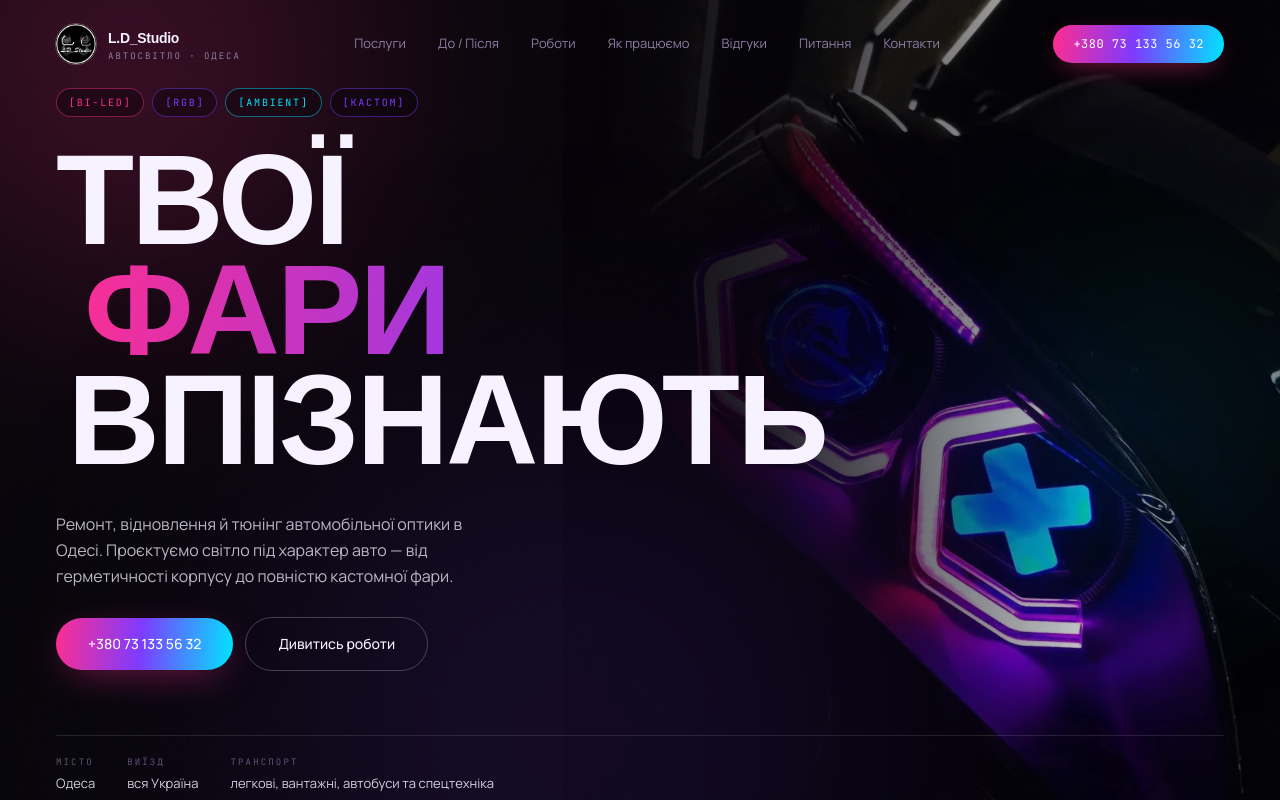
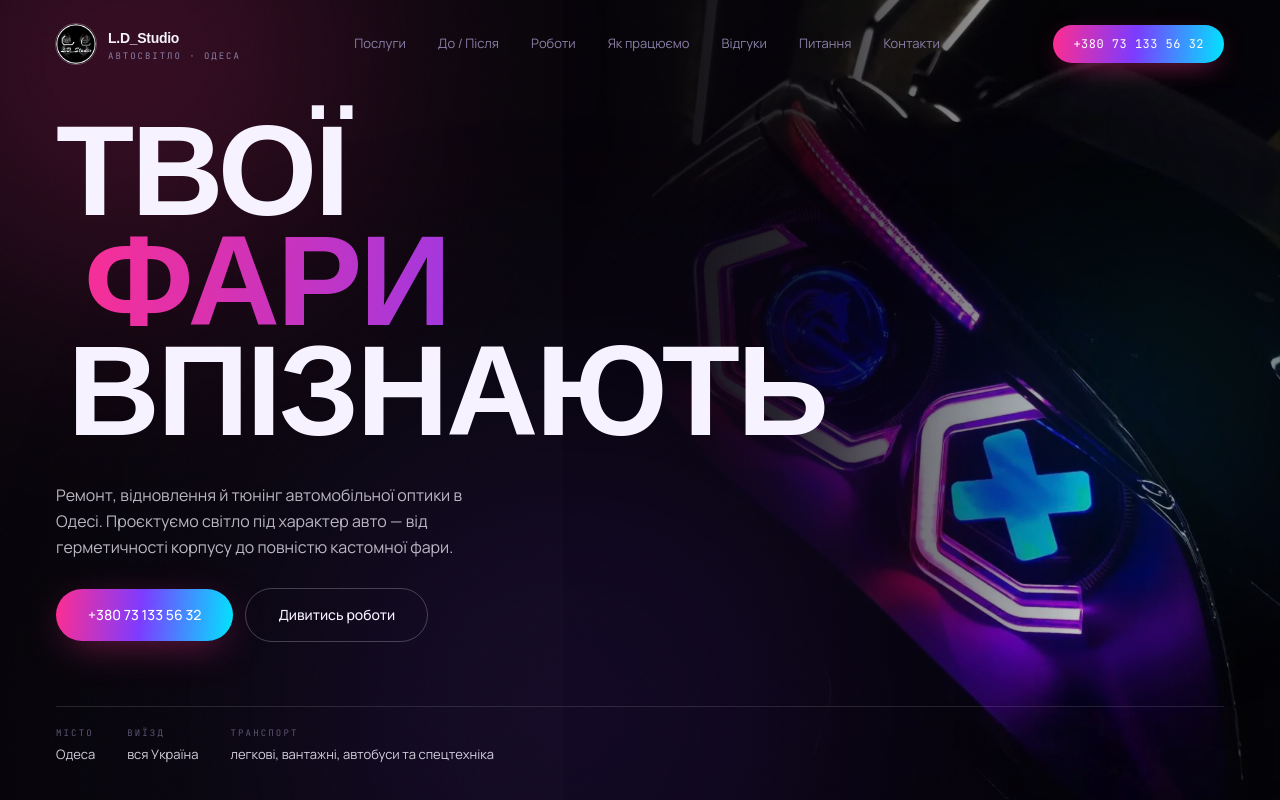
Before and after one commit to kukarachass/LD-Studio, a Next.js app: page / in a window 1280 px wide. Shown: the top 800 px of the page. Built offline with nearby package versions, Linux system fonts and the light colour scheme; a web font is replaced by a local one.

Commit message:
tags removed

```diff
--- a/src/components/sections/hero.tsx
+++ b/src/components/sections/hero.tsx
@@ -1,6 +1,6 @@
 import Image from "next/image";
-import { ButtonLink } from "@/components/ui/button";
-import { PHONE_HREF, SITE } from "@/content/site";
+import {ButtonLink} from "@/components/ui/button";
+import {PHONE_HREF, SITE} from "@/content/site";
 
 /**
  * Перший екран.
@@ -10,25 +10,17 @@ import { PHONE_HREF, SITE } from "@/content/site";
  * відкрили у фоновій вкладці або скрипти ще не встигли виконатись —
  * це головний блок, який продає, і він не має залежати від гідратації.
  */
-
-const TAGS = [
-  { label: "BI-LED", tone: "border-magenta/45 text-magenta" },
-  { label: "RGB", tone: "border-violet/45 text-violet" },
-  { label: "AMBIENT", tone: "border-cyan/45 text-cyan" },
-  { label: "КАСТОМ", tone: "border-violet/45 text-violet" },
-];
-
 /** Рядки заголовка. Різні відступи дають діагональ. */
 const TITLE_LINES = [
-  { text: "Твої", indent: "", gradient: false },
-  { text: "фари", indent: "pl-[0.14em] sm:pl-[0.22em]", gradient: true },
-  { text: "впізнають", indent: "pl-[0.05em] sm:pl-[0.09em]", gradient: false },
+    {text: "Твої", indent: "", gradient: false},
+    {text: "фари", indent: "pl-[0.14em] sm:pl-[0.22em]", gradient: true},
+    {text: "впізнають", indent: "pl-[0.05em] sm:pl-[0.09em]", gradient: false},
 ];
 
 const COVERAGE = [
-  { label: "Місто", value: SITE.coverage.city },
-  { label: "Виїзд", value: SITE.coverage.scope },
-  { label: "Транспорт", value: SITE.coverage.vehicles },
+    {label: "Місто", value: SITE.coverage.city},
+    {label: "Виїзд", value: SITE.coverage.scope},
+    {label: "Транспорт", value: SITE.coverage.vehicles},
 ];
 
 export function Hero() {
@@ -51,7 +43,8 @@ export function Hero() {
                     />
                 </div>
                 {/* Розтушовка в бік тексту */}
-        <div className="absolute inset-0 bg-[linear-gradient(180deg,rgba(5,3,8,0.9)_0%,rgba(5,3,8,0.74)_45%,rgba(5,3,8,0.97)_100%)] lg:bg-[linear-gradient(90deg,var(--color-void)_2%,rgba(5,3,8,0.88)_30%,rgba(5,3,8,0.2)_74%,rgba(5,3,8,0.5)_100%)]" />
+                <div
+                    className="absolute inset-0 bg-[linear-gradient(180deg,rgba(5,3,8,0.9)_0%,rgba(5,3,8,0.74)_45%,rgba(5,3,8,0.97)_100%)] lg:bg-[linear-gradient(90deg,var(--color-void)_2%,rgba(5,3,8,0.88)_30%,rgba(5,3,8,0.2)_74%,rgba(5,3,8,0.5)_100%)]"/>
             </div>
 
             {/* Світлові витоки */}
@@ -69,17 +62,6 @@ export function Hero() {
             />
 
             <div className="section-x relative mx-auto w-full max-w-[110rem]">
-        <ul className="animate-fade-up flex flex-wrap gap-2">
-          {TAGS.map((tag) => (
-            <li
-              key={tag.label}
-              className={`rounded-full border bg-void/40 px-3 py-1.5 font-mono text-[10px] tracking-[0.18em] backdrop-blur-sm ${tag.tone}`}
-            >
-              [{tag.label}]
-            </li>
-          ))}
-        </ul>
-
                 <h1 className="font-display mt-7 text-[clamp(1.85rem,10vw,9rem)] leading-[0.86] font-black tracking-[-0.022em] uppercase">
                     {TITLE_LINES.map((line, i) => (
                         <span key={line.text} className="block">
@@ -87,7 +69,7 @@ export function Hero() {
                   className={`animate-rise-in block ${line.indent} ${
                       line.gradient ? "text-spectrum" : ""
                   }`}
-                style={{ animationDelay: `${0.12 + i * 0.09}s` }}
+                  style={{animationDelay: `${0.12 + i * 0.09}s`}}
               >
                 {line.text}
               </span>
@@ -97,7 +79,7 @@ export function Hero() {
 
                 <div
                     className="animate-fade-up mt-9 flex max-w-xl flex-col gap-7"
-          style={{ animationDelay: "0.5s" }}
+                    style={{animationDelay: "0.5s"}}
                 >
                     <p className="max-w-md text-[15px] leading-relaxed text-paper/75 sm:text-base">
                         Ремонт, відновлення й тюнінг автомобільної оптики в Одесі.
@@ -117,7 +99,7 @@ export function Hero() {
 
                 <dl
                     className="animate-fade-up mt-12 flex flex-wrap items-center gap-x-8 gap-y-3 border-t border-line pt-5 lg:mt-16"
-          style={{ animationDelay: "0.7s" }}
+                    style={{animationDelay: "0.7s"}}
                 >
                     {COVERAGE.map((item) => (
                         <div key={item.label} className="min-w-0">
@@ -130,7 +112,7 @@ export function Hero() {
                 </dl>
             </div>
 
-      <span className="grain-layer" aria-hidden />
+            <span className="grain-layer" aria-hidden/>
         </section>
     );
 }
--- a/src/components/ui/compare-slider.tsx
+++ b/src/components/ui/compare-slider.tsx
@@ -158,7 +158,8 @@ export function CompareSlider({
     <div
       ref={containerRef}
       className={cn(
-        "relative w-full cursor-ew-resize touch-pan-y overflow-hidden select-none max-h-[700px]",
+        "relative w-full cursor-ew-resize touch-pan-y overflow-hidden select-none max-h-[7" +
+          "00px]",
         className,
       )}
       style={{ aspectRatio: aspect }}
```
Lines whose indentation alone changed are shown as unchanged.
